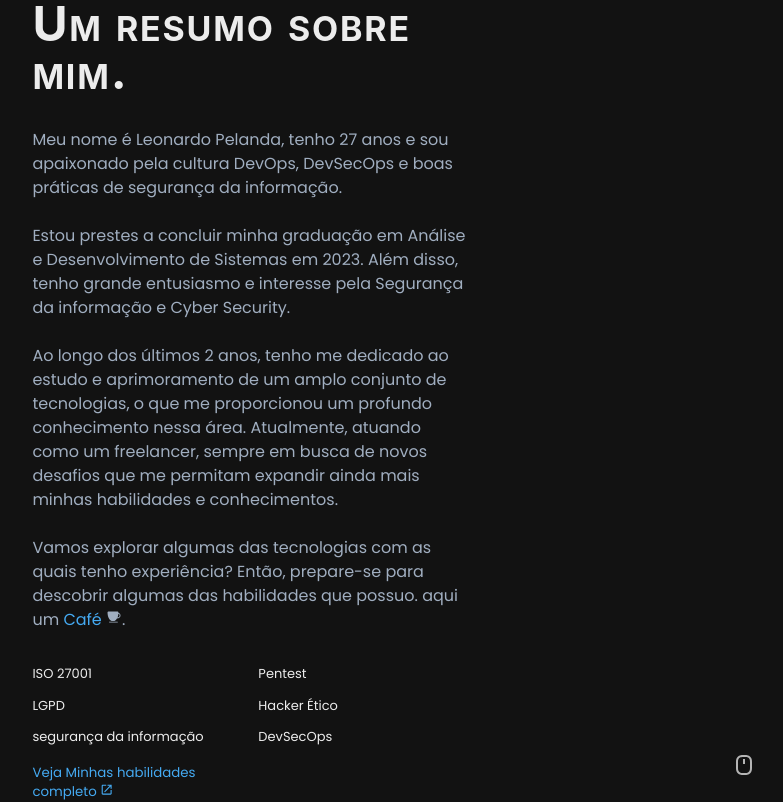
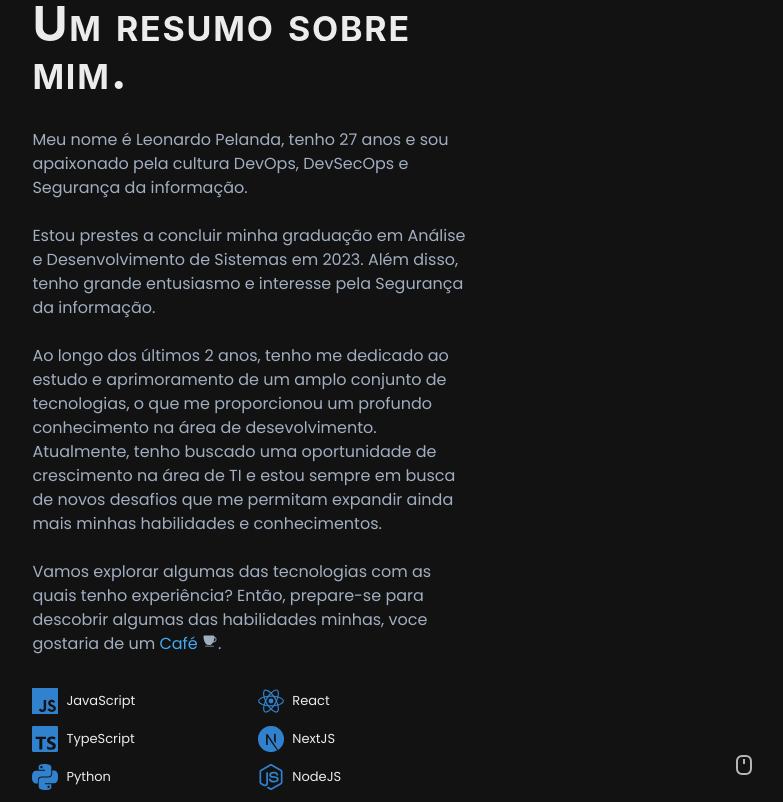
Before and after one commit to Leonardo-009/portfolio, a Next.js app: page / in a window 1280 px wide. Shown: the top 802 px of the page, without its empty margins (486-1269 px from the left). Built offline with nearby package versions, Linux system fonts and the light colour scheme.

Commit message:
Ajustei a animação do motion e modifiquei novamente os textos e habilidades.

```diff
--- a/components/Sections/About/Detail.tsx
+++ b/components/Sections/About/Detail.tsx
@@ -10,7 +10,9 @@ import {
   Tooltip,
   Stack,
 } from '@chakra-ui/react'
+import { SiJavascript, SiTypescript, SiNodedotjs, SiReact, SiNextdotjs, SiPython } from 'react-icons/si'
 import { IoMdOpen, IoIosCafe } from 'react-icons/io'
+import { ListIcon } from '@chakra-ui/react'
 
 type ISkillSetModal = {
   onOpen(): void
@@ -37,10 +39,10 @@ const Detail = ({ onOpen }: ISkillSetModal) => {
         Um resumo sobre mim.
       </Heading>
       <Text variant="description">
-        Meu nome é Leonardo Pelanda, tenho 27 anos e sou apaixonado pela cultura DevOps, DevSecOps e boas práticas de segurança da informação.<br/><br/>
-        Estou prestes a concluir minha graduação em Análise e Desenvolvimento de Sistemas em 2023. Além disso, tenho grande entusiasmo e interesse pela Segurança da informação e Cyber Security.<br/><br/>
-        Ao longo dos últimos {professionalYears} anos,  tenho me dedicado ao estudo e aprimoramento de um amplo conjunto de tecnologias, o que me proporcionou um profundo conhecimento nessa área. Atualmente, atuando como um freelancer, sempre em busca de novos desafios que me permitam expandir ainda mais minhas habilidades e conhecimentos.<br /> <br />
-        Vamos explorar algumas das tecnologias com as quais tenho experiência? Então, prepare-se para descobrir algumas das habilidades que possuo. aqui um {' '}
+        Meu nome é Leonardo Pelanda, tenho 27 anos e sou apaixonado pela cultura DevOps, DevSecOps e Segurança da informação.<br/><br/>
+        Estou prestes a concluir minha graduação em Análise e Desenvolvimento de Sistemas em 2023. Além disso, tenho grande entusiasmo e interesse pela Segurança da informação.<br/><br/>
+        Ao longo dos últimos {professionalYears} anos,  tenho me dedicado ao estudo e aprimoramento de um amplo conjunto de tecnologias, o que me proporcionou um profundo conhecimento na área de desevolvimento. Atualmente, tenho buscado uma oportunidade de crescimento na área de TI e estou sempre em busca de novos desafios que me permitam expandir ainda mais minhas habilidades e conhecimentos.<br /> <br />
+        Vamos explorar algumas das tecnologias com as quais tenho experiência? Então, prepare-se para descobrir algumas das habilidades minhas, voce gostaria de um {' '}
         <Tooltip
           label="Um cafézinho?"
           aria-label="Eu Amo Café!"
@@ -56,30 +58,30 @@ const Detail = ({ onOpen }: ISkillSetModal) => {
       <SimpleGrid columns={2} spacing={4} >
         <List spacing={3}>
           <ListItem fontSize="small" display="flex" alignItems="center">
-            {/* <ListIcon as={SiJavascript} color={emphasis} fontSize="2em" /> */}
-            ISO 27001
+            <ListIcon as={SiJavascript} color="blue.500" fontSize="2em" />
+            JavaScript
           </ListItem>
           <ListItem fontSize="small" display="flex" alignItems="center">
-            {/* <ListIcon as={SiTypescript} color={emphasis} fontSize="2em" /> */}
-            LGPD
+            <ListIcon as={SiTypescript} color="blue.500" fontSize="2em" />
+            TypeScript
           </ListItem>
           <ListItem fontSize="small" display="flex" alignItems="center">
-            {/* <ListIcon as={SiNodedotjs} color={emphasis} fontSize="2em" /> */}
-            segurança da informação
+            <ListIcon as={SiPython} color="blue.500" fontSize="2em" />
+            Python
           </ListItem>
         </List>
         <List spacing={3}>
           <ListItem fontSize="small" display="flex" alignItems="center">
-            {/* <ListIcon as={SiReact} color={emphasis} fontSize="2em" /> */}
-            Pentest
+            <ListIcon as={SiReact} color="blue.500" fontSize="2em" />
+            React
           </ListItem>
           <ListItem fontSize="small" display="flex" alignItems="center">
-            {/* <ListIcon as={SiNextdotjs} color={emphasis} fontSize="2em" /> */}
-            Hacker Ético
+            <ListIcon as={SiNextdotjs} color="blue.500" fontSize="2em" />
+            NextJS
           </ListItem>
           <ListItem fontSize="small" display="flex" alignItems="center">
-            {/* <ListIcon as={SiDocker} color={emphasis} fontSize="2em" /> */}
-            DevSecOps
+            <ListIcon as={SiNodedotjs} color="blue.500" fontSize="2em" />
+            NodeJS
           </ListItem>
         </List>
         <Box>
--- a/components/Sections/About/SkillSetModal.tsx
+++ b/components/Sections/About/SkillSetModal.tsx
@@ -70,7 +70,7 @@ const SkillList = ({
 }
 const SkillSetModal = ({ isOpen, onClose }: ISkillSetModal) => {
   const SegurançaDaInformação = splitSkills(Skills.SegurançaDaInformação)
-  const CyberSecurity = splitSkills(Skills.CyberSecurity)
+  const cloud = splitSkills(Skills.cloud)
   const DevOps = splitSkills(Skills.DevOps)
   const dataBaseCols = splitSkills(Skills.database)
   const Developer  = splitSkills(Skills.Developer )
@@ -87,9 +87,9 @@ const SkillSetModal = ({ isOpen, onClose }: ISkillSetModal) => {
         <ModalCloseButton />
         <ModalBody className={styles.skillModal} >
           <SkillList title="Segurança da informação" columns={SegurançaDaInformação} />
-          <SkillList title="CyberSecurity" columns={CyberSecurity} />
+          <SkillList title="Developer " columns={Developer } />
           <SkillList title="DevOps" columns={DevOps} />
-          <SkillList title="Developer " columns={Developer } />
+          <SkillList title="cloud" columns={cloud} />
           <SkillList title="Banco de dados" columns={dataBaseCols} />
         </ModalBody>
       </ModalContent>
--- a/components/Sections/GetInTouch/index.tsx
+++ b/components/Sections/GetInTouch/index.tsx
@@ -48,12 +48,37 @@ const GetInTouch = () => {
             ref={ref}
             animate={inView ? ['shake', 'jump'] : false}
           >
-            (•̀ᴗ•́)و💻 (•̀ᴗ•́)و⚔️ (•̀ᴗ•́)و🔒 (•̀ᴗ•́)و🔎
+            (•̀ᴗ•́)و💻
+          </motion.div>
+          <motion.div
+            style={{ display: 'inline-block' }}
+            variants={rimuruVariant}
+            ref={ref}
+            animate={inView ? ['shake', 'jump'] : false}
+          >
+            (•̀ᴗ•́)و⚔️
+          </motion.div>
+          <motion.div
+            style={{ display: 'inline-block' }}
+            variants={rimuruVariant}
+            ref={ref}
+            animate={inView ? ['shake', 'jump'] : false}
+          >
+            (•̀ᴗ•́)و🔒
+          </motion.div>
+          <motion.div
+            style={{ display: 'inline-block' }}
+            variants={rimuruVariant}
+            ref={ref}
+            animate={inView ? ['shake', 'jump'] : false}
+          >
+            (•̀ᴗ•́)و🔎
           </motion.div>
         </Text>
       </Heading>
       <Text variant="description">
-        Sou um Hacker Ético com uma paixão pela Segurança da Informação e com uma personalidade naturalmente introvertida. No entanto, não deixe isso te enganar! Estou mais do que animado para me envolver em conversas significativas e responder às suas mensagens.<br /><br />
+        Sou um paixonado pela Segurança da Informação e com uma personalidade naturalmente introvertida.
+        No entanto, não deixe isso te enganar! Estou mais do que animado para me envolver em conversas significativas e responder às suas mensagens.<br /><br />
         Seja qual for a sua necessidade - seja um projeto de programação, suporte técnico, consultoria ou até mesmo uma conversa descontraída sobre filmes, cultura otaku ou qualquer assunto interessante - estou aqui para ajudar.<br /><br />
         Fique à vontade para entrar em contato comigo através das minhas redes sociais ou por qualquer meio de comunicação de sua preferência.
         Estou ansioso para trocar ideias, compartilhar conhecimento e colaborar com sua Segurança!<br />
--- a/components/Sidebar/index.tsx
+++ b/components/Sidebar/index.tsx
@@ -118,7 +118,7 @@ const Sidebar = () => {
               {' '}
               Obrigado!
             </Text>
-            <br />Sou um Analista de Segurança da Informação com Conhecimento em Pentest e Hacker Ético.
+            <br />Estou em buscar de novas áreas na TI!
           </MotionText>
           <MotionButton
             size="lg"
--- a/config/skills.ts
+++ b/config/skills.ts
@@ -5,30 +5,28 @@ import {
   SiNodedotjs,
   SiReact,
   SiNextdotjs,
-  SiStyledcomponents,
-  SiVuedotjs,
   SiDocker,
   SiKubernetes,
   SiPostgresql,
   SiMysql,
   SiGit,
   SiVisualstudiocode,
-  SiMicrosoft,
-  SiChakraui,
-  SiTerraform,
   SiAmazonaws,
-  SiKalilinux,
+  SiAwslambda,
   SiPython,
+  SiAmazonec2,
 } from 'react-icons/si';
 import { AiFillGithub } from 'react-icons/ai';
 import { DiUbuntu } from 'react-icons/di';
 
+
+
 export type SkillCategory =
   | 'SegurançaDaInformação'
-  | 'CyberSecurity'
   | 'database'
   | 'Developer'
-  | 'DevOps';
+  | 'DevOps'
+  | 'cloud';
 
 export type Skill = {
   name: string;
@@ -46,27 +44,6 @@ export const Skills: {
       name: 'LGPD',
     },
   ],
-  CyberSecurity: [
-    {
-      name: 'OWSP',
-    },
-    {
-      name: 'Firewall',
-    },
-    {
-      name: 'Antivírus',
-    },
-    {
-      name: "Kali Linux",
-      icon: SiKalilinux,
-    },
-    {
-      name: "Pentest",
-    },
-    {
-      name: "Hacker Ético",
-    },
-  ],
 
   Developer: [
     {
@@ -76,6 +53,10 @@ export const Skills: {
     {
       name: 'JavaScript',
       icon: SiJavascript,
+    },
+    {
+      name: "Python",
+      icon: SiPython,
     },
     {
       name: 'NextJS',
@@ -115,10 +96,6 @@ export const Skills: {
       icon: SiKubernetes,
     },
     {
-      name: 'Terraform',
-      icon: SiTerraform,
-    },
-    {
       name: 'Git',
       icon: SiGit,
     },
@@ -130,13 +107,19 @@ export const Skills: {
       name: "Ubuntu",
       icon: DiUbuntu,
     },
+  ],
+  cloud: [
     {
       name: 'Amazon AWS',
       icon: SiAmazonaws,
     },
     {
-      name: "Python",
-      icon: SiPython,
+      name: 'Lambda',
+      icon: SiAwslambda,
+    },
+    {
+      name: 'EC2',
+      icon: SiAmazonec2,
     },
   ],
 };
```
